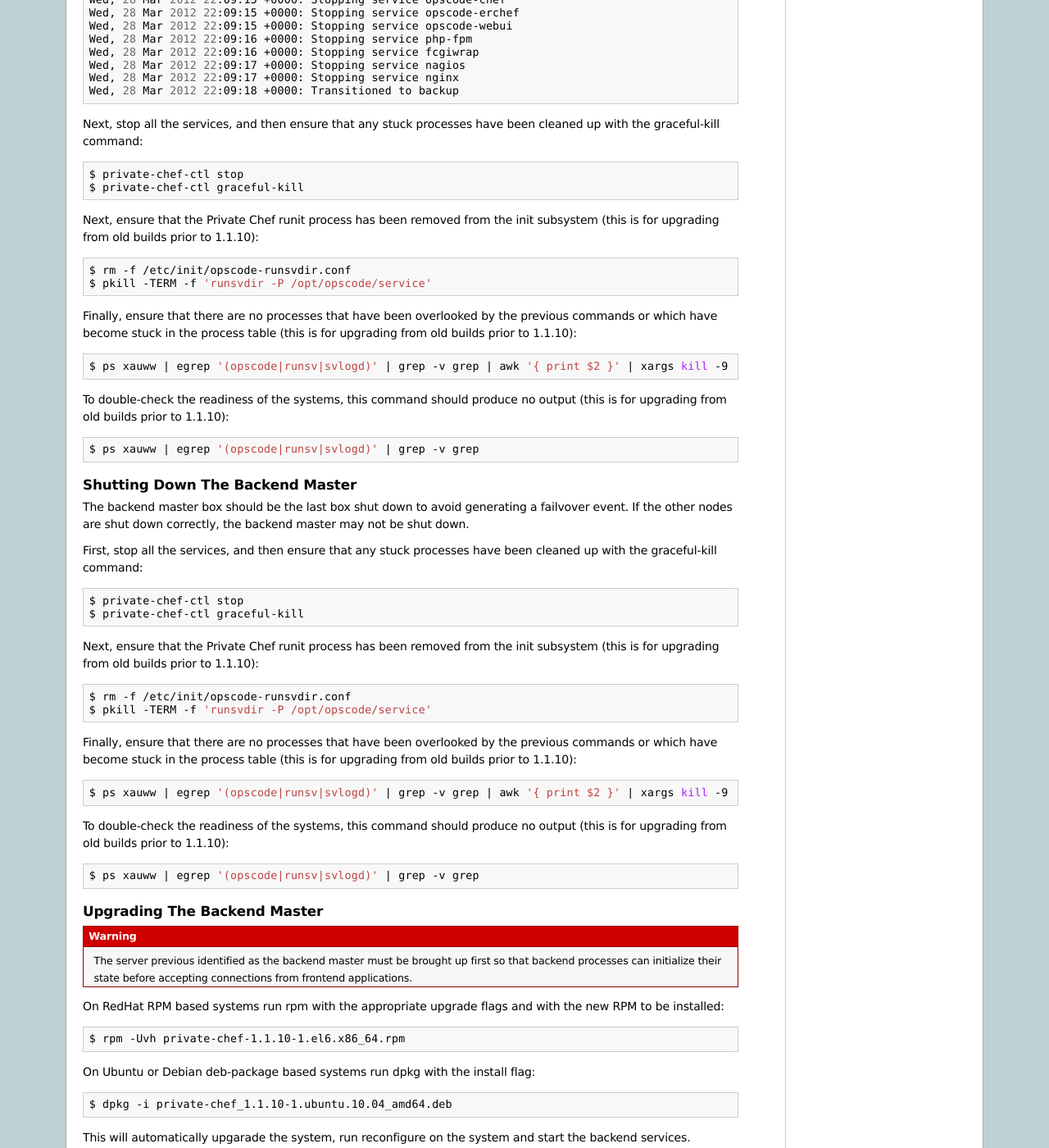
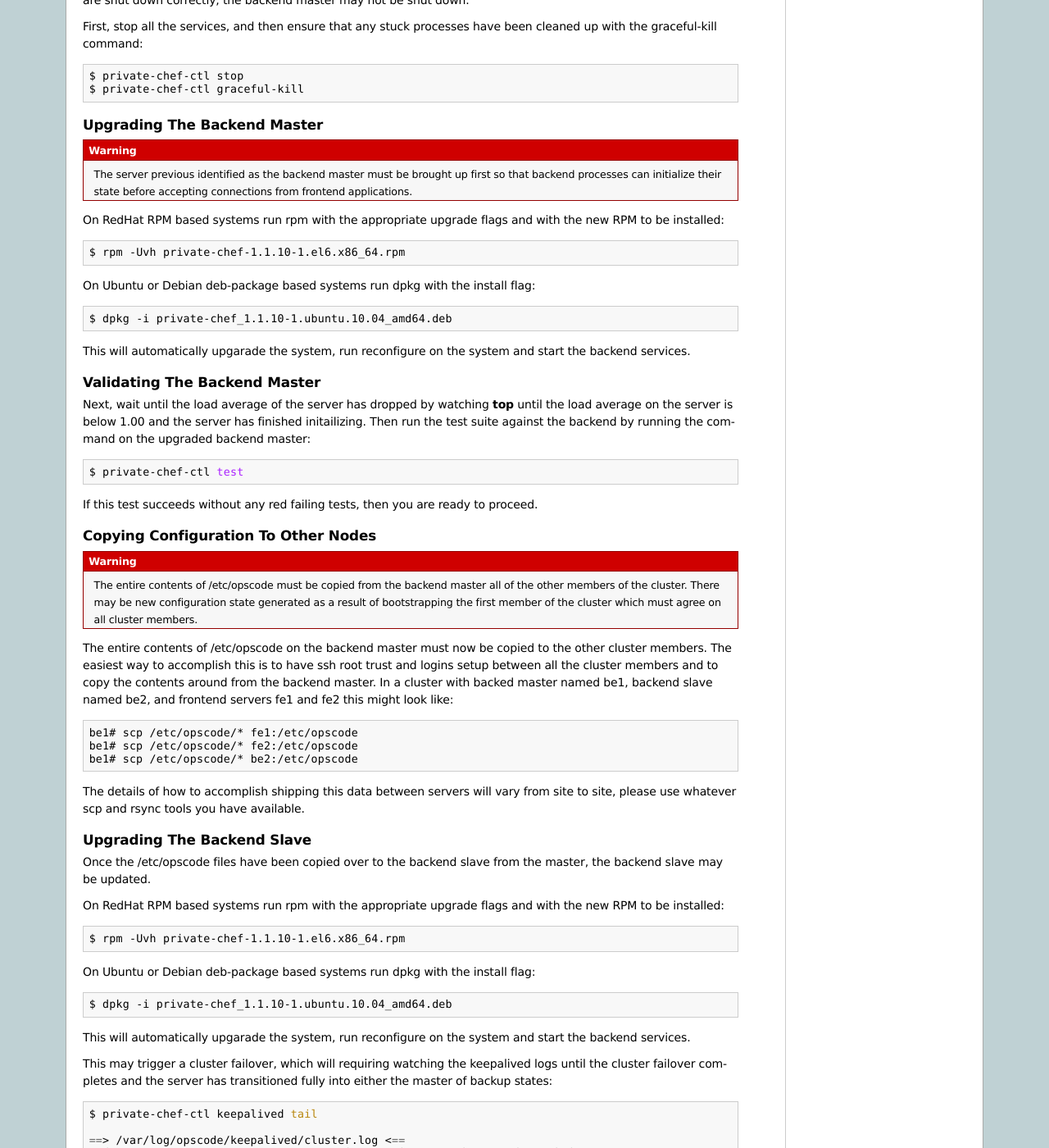
Before and after one commit to chef-boneyard/private-chef-administration, a Sphinx documentation site: the page built from source/administration/upgrading.rst, in a window 1280 px wide and 1400 px high, scrolled down 1433 px. Shown: the whole window at 82% size. Built offline with Sphinx 7.4.7, drawn with Linux system fonts in a browser that asks for light colours; some of the changed text lies outside the part shown.

Commit message:
removing nastyass awkage now that postinst will run pre-uninstall to do that work before reconfiguring

```diff
--- a/source/administration/upgrading.rst
+++ b/source/administration/upgrading.rst
@@ -72,28 +72,6 @@
   $ private-chef-ctl stop
   $ private-chef-ctl graceful-kill
 
-Next, ensure that the Private Chef runit process has been removed from the init subsystem (this is for
-upgrading from old builds prior to 1.1.10):
-
-.. code-block:: bash
-
-  $ rm -f /etc/init/opscode-runsvdir.conf
-  $ pkill -TERM -f 'runsvdir -P /opt/opscode/service'
-
-Finally, ensure that there are no processes that have been overlooked by the previous commands or
-which have become stuck in the process table (this is for upgrading from old builds prior to 1.1.10):
-
-.. code-block:: bash
-
-  $ ps xauww | egrep '(opscode|runsv|svlogd)' | grep -v grep | awk '{ print $2 }' | xargs kill -9
-
-To double-check the readiness of the systems, this command should produce no output (this is for
-upgrading from old builds prior to 1.1.10):
-
-.. code-block:: bash
-
-  $ ps xauww | egrep '(opscode|runsv|svlogd)' | grep -v grep
-
 .. index::
   triple: upgrade; high availabilty upgrade; shutting down the backend slave
 
@@ -132,28 +110,6 @@
   $ private-chef-ctl stop
   $ private-chef-ctl graceful-kill
 
-Next, ensure that the Private Chef runit process has been removed from the init subsystem (this is for
-upgrading from old builds prior to 1.1.10):
-
-.. code-block:: bash
-
-  $ rm -f /etc/init/opscode-runsvdir.conf
-  $ pkill -TERM -f 'runsvdir -P /opt/opscode/service'
-
-Finally, ensure that there are no processes that have been overlooked by the previous commands or
-which have become stuck in the process table (this is for upgrading from old builds prior to 1.1.10):
-
-.. code-block:: bash
-
-  $ ps xauww | egrep '(opscode|runsv|svlogd)' | grep -v grep | awk '{ print $2 }' | xargs kill -9
-
-To double-check the readiness of the systems, this command should produce no output (this is for
-upgrading from old builds prior to 1.1.10):
-
-.. code-block:: bash
-
-  $ ps xauww | egrep '(opscode|runsv|svlogd)' | grep -v grep
-
 .. index::
   triple: upgrade; high availabilty upgrade; shutting down the backend master
 
@@ -170,28 +126,6 @@
 
   $ private-chef-ctl stop
   $ private-chef-ctl graceful-kill
-
-Next, ensure that the Private Chef runit process has been removed from the init subsystem (this is for
-upgrading from old builds prior to 1.1.10):
-
-.. code-block:: bash
-
-  $ rm -f /etc/init/opscode-runsvdir.conf
-  $ pkill -TERM -f 'runsvdir -P /opt/opscode/service'
-
-Finally, ensure that there are no processes that have been overlooked by the previous commands or
-which have become stuck in the process table (this is for upgrading from old builds prior to 1.1.10):
-
-.. code-block:: bash
-
-  $ ps xauww | egrep '(opscode|runsv|svlogd)' | grep -v grep | awk '{ print $2 }' | xargs kill -9
-
-To double-check the readiness of the systems, this command should produce no output (this is for
-upgrading from old builds prior to 1.1.10):
-
-.. code-block:: bash
-
-  $ ps xauww | egrep '(opscode|runsv|svlogd)' | grep -v grep
 
 .. index::
   triple: upgrade; high availabilty upgrade; upgrading the backend master
```
